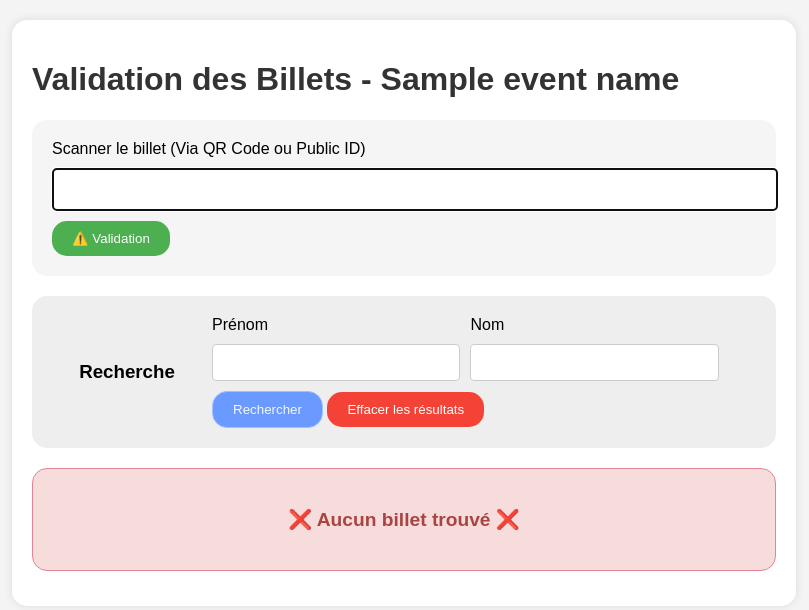
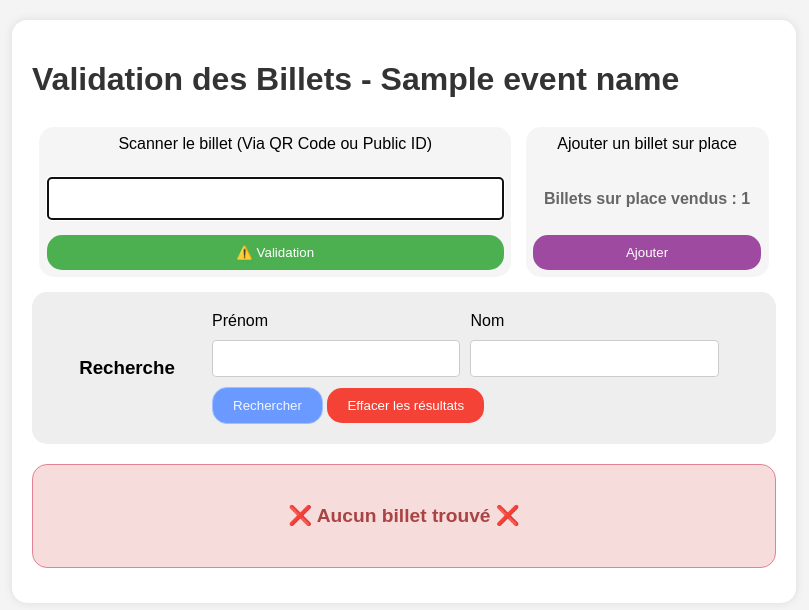
Before and after one commit to DrumSlayers/valideur-billet, a Flask app: template src/templates/index.html in a window 1280 px wide. Shown: the top 610 px of the page, without its empty margins (236-1045 px from the left). Run offline with Flask 3, Linux system fonts and the light colour scheme; the template is opened without the code that fills it: most values are stand-ins (such as "Sample title", 1, 10 or a date in 2020).

Commit message:
feat: On-place ticket creation and tracking

```diff
--- a/src/main.py
+++ b/src/main.py
@@ -2,7 +2,7 @@ from flask import Flask, render_template, request
 from dotenv import load_dotenv
 import os
 import pandas as pd
-from utils.csv_handler import load_tickets
+from utils.csv_handler import load_tickets, manage_onplace_tickets
 from utils.validator import validate_ticket, search_tickets
 app = Flask(__name__)
 
@@ -16,12 +16,35 @@ def validate():
     results = None
     if request.method == 'POST':
         public_id = request.form.get('public_id')
-        first_name = request.form.get('first_name')
-        last_name = request.form.get('last_name')
 
-        results = validate_ticket(attendees_tickets_data, public_id, first_name, last_name)
+        if public_id == 'specialqrcode:add-onplace-ticket':
+            # Handle on-place ticket creation
+            count, timestamp = manage_onplace_tickets('add')
+            results = [{
+                'Public ID': f'ONPLACE-{count}',
+                'First Name': 'SUR',
+                'Last Name': 'PLACE',
+                'Status': 'ACTIVE',
+                'Ticket Name': 'Billet sur place',
+                'Validated': True
+            }], f"✅ Billet sur place #{count} créé à {timestamp}"
+            # Utiliser le nouveau compte retourné par manage_onplace_tickets
+            onplace_count = count
+        else:
+            # Normal ticket validation
+            first_name = request.form.get('first_name')
+            last_name = request.form.get('last_name')
+            results = validate_ticket(attendees_tickets_data, public_id, first_name, last_name)
+            # Obtenir le compte après la validation
+            onplace_count = manage_onplace_tickets('count')
+    else:
+        # Pour les requêtes GET
+        onplace_count = manage_onplace_tickets('count')
 
-    return render_template('index.html', results=results, event_name=os.getenv('event_name'))
+    return render_template('index.html',
+                        results=results,
+                        event_name=os.getenv('event_name'),
+                        onplace_count=onplace_count)
 
 @app.route('/search', methods=['GET', 'POST'])
 def search():
--- a/src/static/styles.css
+++ b/src/static/styles.css
@@ -20,17 +20,70 @@ h1 {
     box-shadow: 0 0 10px rgba(0, 0, 0, 0.1);
 }
 
-.search-box {
-    margin-bottom: 20px;
-    padding: 20px;
-    background-color: #f5f5f5;
+.validation-box {
+    margin-bottom: 1%;
+    padding: 1%;
     border-radius: 15px;
+    gap: 1%;
+    display: flex;
+    min-height: 150px; /* Définir une hauteur minimale */
 }
 
-.search-box input {
+.validation-box input {
     width: 100%;
     padding: 10px;
     font-size: 18px;
+}
+
+.validation-scan-box {
+    flex: 2;  /* Prend 2/3 de l'espace */
+    display: flex;
+    flex-direction: column;
+    background-color: #f5f5f5;
+    border-radius: 15px;
+    padding: 1%;
+}
+
+.validation-onplace-ticket {
+    flex: 1;  /* Prend 1/3 de l'espace */
+    display: flex;
+    flex-direction: column;
+    background-color: #f5f5f5;
+    border-radius: 15px;
+    padding: 1%;
+    margin-left: 1%;
+}
+
+.validation-onplace-ticket form {
+    display: flex;
+    flex-direction: column;
+    height: 100%;
+    justify-content: space-between;
+}
+
+.validation-onplace-ticket button {
+    background-color: #9d4aa0;
+}
+
+.validation-onplace-ticket button:hover {
+    background-color: #712274;
+}
+
+.validation-scan-box form {
+    display: flex;
+    flex-direction: column;
+    height: 100%;
+    justify-content: space-between;
+}
+
+.validation-scan-box input {
+    margin: 10px 0;
+}
+
+.validation-scan-box label,
+.validation-onplace-ticket label {
+    margin-bottom: 10px;
+    align-self: center;
 }
 
 .manual-search {
@@ -62,6 +115,7 @@ input[type="text"] {
     margin: 10px 0;
     border: 1px solid #ccc;
     border-radius: 4px;
+    box-sizing: border-box;
 }
 
 button {
@@ -206,3 +260,10 @@ tr:nth-child(odd) {
     margin-bottom: 15px;
     text-align: center;
 }
+
+.onplace-count {
+    text-align: center;
+    font-weight: bold;
+    color: #666;
+    margin: 10px 0;
+}
--- a/src/templates/index.html
+++ b/src/templates/index.html
@@ -9,11 +9,22 @@
 <body>
     <div class="container">
         <h1>Validation des Billets - {{ event_name }}</h1>
-        <form action="/" method="post" id="public_id">
-            <div class="search-box">
-                <label for="public_id">Scanner le billet (Via QR Code ou Public ID)</label>
-                <input type="text" id="public_id" name="public_id" autofocus>
-                <button type="submit">⚠️ Validation</button>
+            <div class="validation-box">
+                <div class="validation-scan-box">
+                    <form action="/" method="POST" id="validation-scan-box">
+                        <label for="public_id">Scanner le billet (Via QR Code ou Public ID)</label>
+                        <input type="text" name="public_id" autofocus>
+                        <button id="validation-scan-box" type="submit">⚠️ Validation</button>
+                    </form>
+                </div>
+                <div class="validation-onplace-ticket">
+                    <form action="/" method="POST" id="onplaceForm">
+                        <label for="onplace_ticket">Ajouter un billet sur place</label>
+                        <p class="onplace-count" id="onplaceCount">Billets sur place vendus : {{ onplace_count }}</p>
+                        <input type="hidden" name="public_id" value="specialqrcode:add-onplace-ticket">
+                        <button type="submit">Ajouter</button>
+                    </form>
+                </div>
             </div>
         </form>
         <div class="manual-search">
```
Also changed, not shown: src/utils/csv_handler.py (+24 -0 lines), 2 other files.
